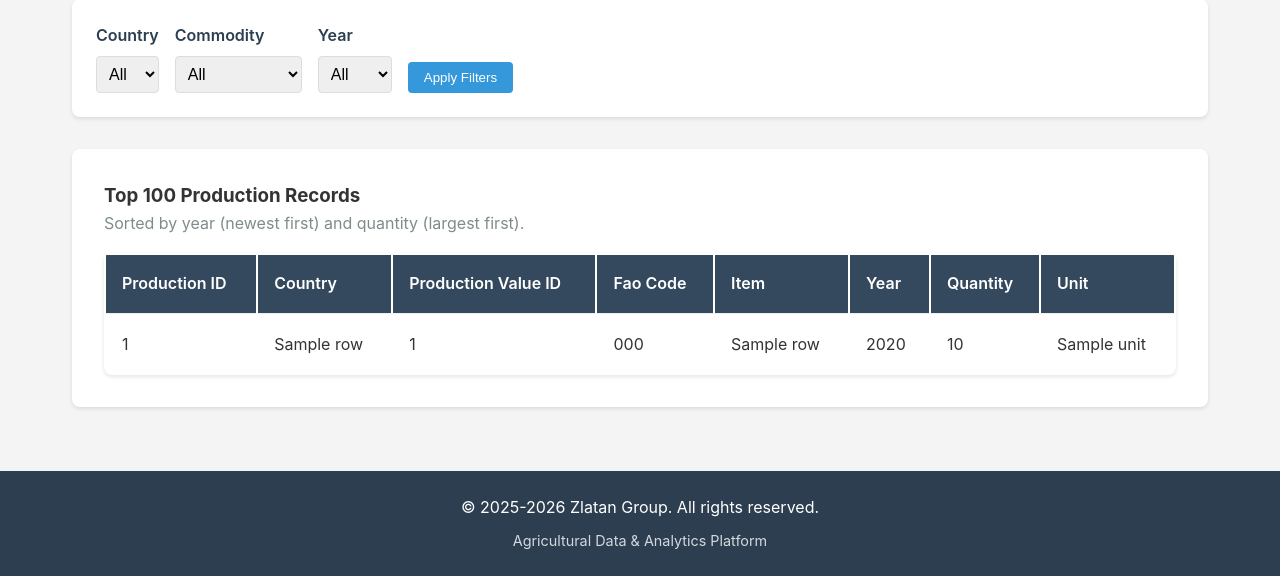
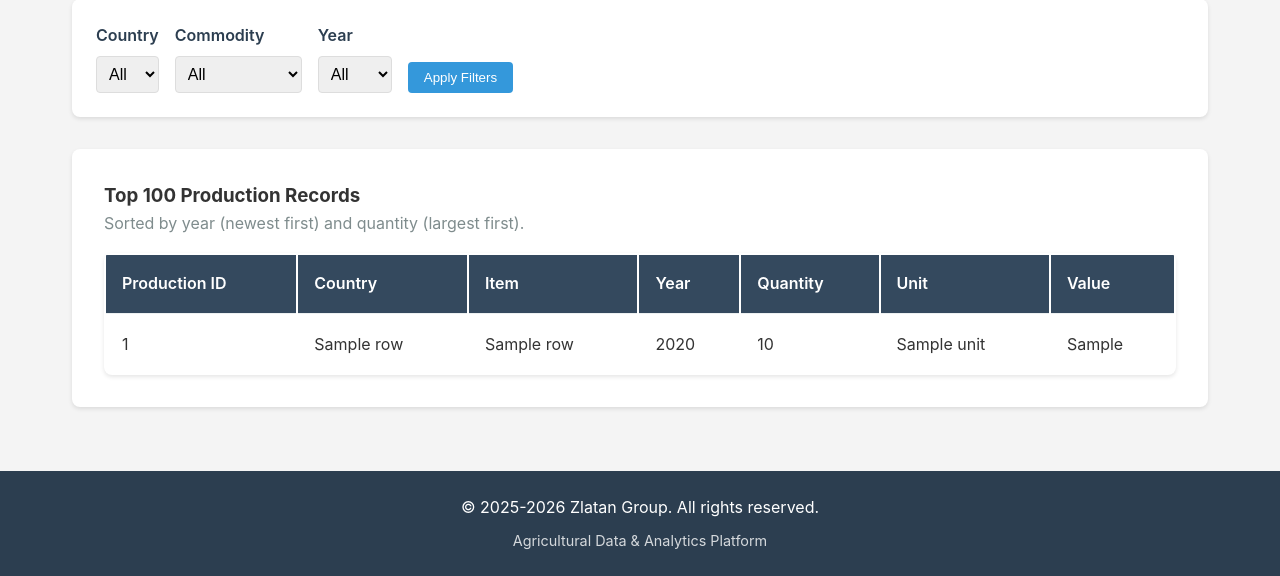
Before and after one commit to FuatKarakaya/Agricultural_Trade, a Flask app: template templates/production.html in a window 1280 px wide. Shown: the part 737-1313 px from the top of the page. Run offline with Flask 3, Linux system fonts and the light colour scheme; the template is opened without the code that fills it: most values are stand-ins (such as "Sample title", 1, 10 or a date in 2020).

Commit message:
4 tables joined for the production table main page. small issues remain.

```diff
--- a/templates/production.html
+++ b/templates/production.html
@@ -99,25 +99,23 @@
       <tr>
         <th>Production ID</th>
         <th>Country</th>
-        <th>Production Value ID</th>
-        <th>Fao Code</th>
         <th>Item</th>
         <th>Year</th>
         <th>Quantity</th>
         <th>Unit</th>
+        <th>Value</th>
       </tr>
       </thead>
       <tbody>
         {% for row in production %}
-      <tr> <!-- Trying to use 4 tables here but they keep malfunctioning and i am tired. -->
+        <tr>
           <td>{{ row['production_id'] }}</td>
-        <td>{{ row['country_name'] }}</td> <!-- This comes from the Countries table, only one that works other than Production. -->
-        <td>{{ row['production_value_ID'] }}</td> <!-- Did not implement yet -->
-        <td>{{ row['fao_code'] }}</td> <!-- Could not make this work, shows "None" -->
+          <td>{{ row['country_name'] }}</td>
           <td>{{ row['item_name'] }}</td>
           <td>{{ row['year'] }}</td>
-        <td>{{ row['quantity'] }}</td> <!-- shows "None", probably other tables also use the keyword "quantity" -->
+          <td>{{ row['quantity'] }}</td>
           <td>{{ row['unit'] }}</td>
+          <td>{{ row['production_value'] or 'N/A' }}</td>
         </tr>
       {% endfor %}
     </tbody>
```
Also changed, not shown: routes/prodRouting.py (+9 -4 lines). Lines whose indentation alone changed are shown as unchanged.
